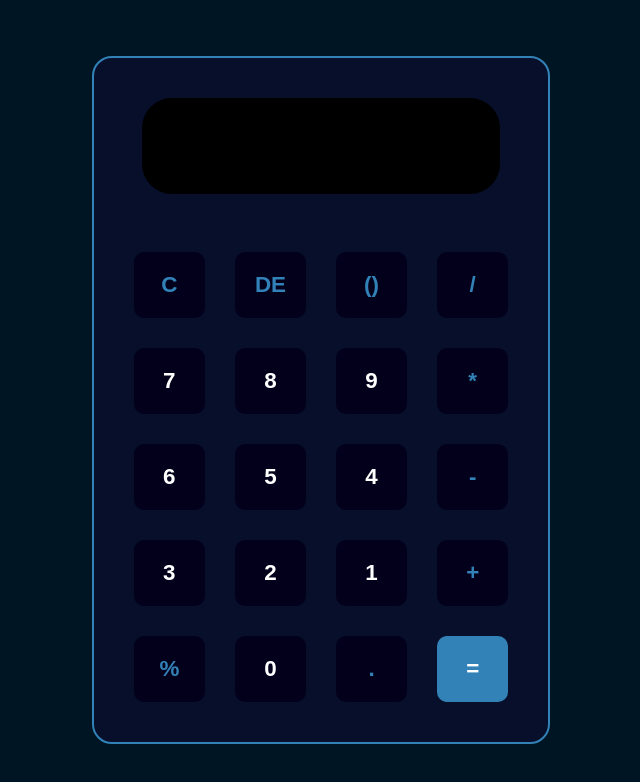
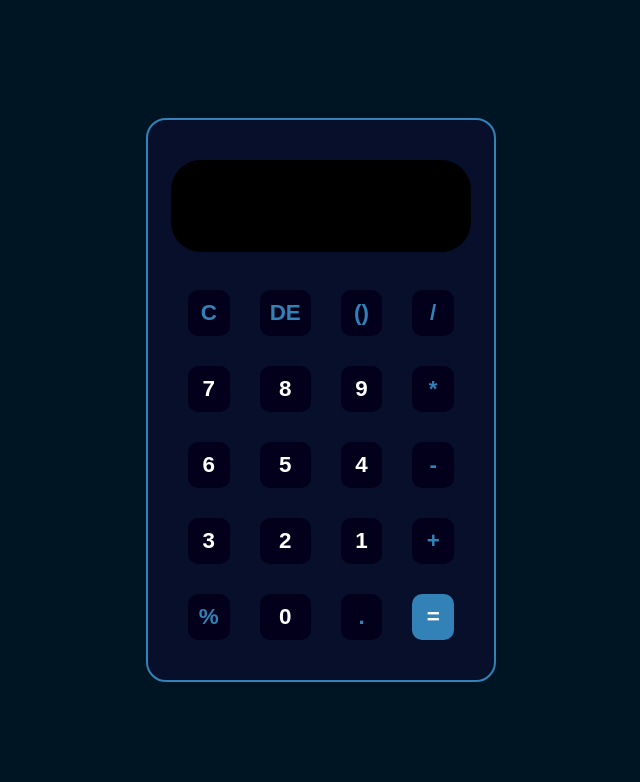
Before and after one commit to EspadaKinno/proyecto-calculadora, a plain HTML site: page index.html in a window 1280 px wide. Shown: the whole page, without its empty margins (319-959 px from the left). Drawn offline with Linux system fonts and the light colour scheme.

Commit message:
add: commits

```diff
--- a/style.css
+++ b/style.css
@@ -17,8 +17,9 @@ body{
 .body-container__Calculator{
   padding: 40px;
 
+  max-width: 350px;
   display: flex;
-  gap: 20px;
+  gap: 10px;
   flex-direction: column;
   align-items: center;
   justify-content: center;
@@ -34,12 +35,11 @@ body{
 
 }
 
-
 button{
   font-size: 1.4rem;
   font-weight: bold;
   border-radius: 10px;
-  padding: 20px;
+  padding: 10px;
   background: #03001C;
   color: white;
   border: none;
@@ -48,12 +48,12 @@ button{
 #panel{
   color: white;
   background: black;
-  font-size: 1.4rem;
+  font-size: 1.2rem;
   padding: 35px;
   border: none;
   text-align: end;
   border-radius: 30px;
-
+  width: 300px;
 }
 
 .operador{
```
